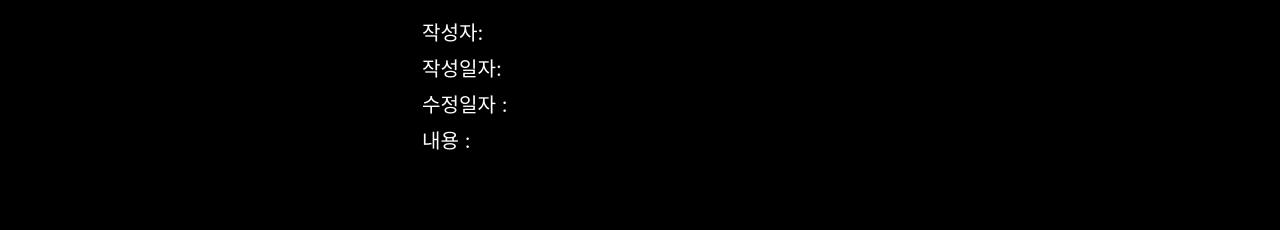
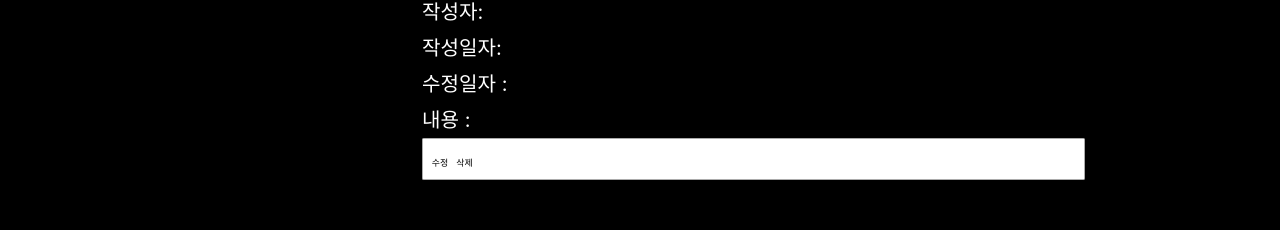
Before and after one commit to EVISION-EWHA/EVISION-website, a React (Create React App) app: page /board/1 in a window 1280 px wide. Shown: the part 325-555 px from the top of the page. Built offline with nearby package versions, Linux system fonts and the light colour scheme; no server answers.

Commit message:
수정필요

```diff
--- a/src/pages/voc/VocView.css
+++ b/src/pages/voc/VocView.css
@@ -1,4 +1,4 @@
-/* .voc-view-wrapper {
+.voc-view-wrapper {
     width: 30rem;
     margin: 0 auto;
     font-size: 20pt;
@@ -30,4 +30,16 @@
 .title {
     font-display: center;
     font-size: 20pt;
-} */
+}
+
+.revise_button{
+    margin-right: 10px;
+    padding: 3px 7px 3px 7px;
+    border-radius: 2px;
+    border : solid 1px #ababab;
+    cursor: pointer;
+    background-color: white;
+
+
+
+}
--- a/src/pages/voc/VocView.jsx
+++ b/src/pages/voc/VocView.jsx
@@ -34,18 +34,73 @@ const theme = createTheme({
 const [allData, setAllData] = React.useState({});
 useEffect(() => {
     axios
-      .get(`${API.Board}/` + contentId)
+      .get(`${API.Board}` + contentId)
       .then(function (response) {
         setAllData(response.data);
         console.log(allData);
     })
+    // axios
+    //   .post(`${API.Board}` , contentId)
+    //   .then(function (response) {
+    //     setAllData(response.data);
+    //     console.log(allData);
+    // })
+    // axios
+    //   .delete(`${API.Board}` , contentId)
+    //   .then(function (response) {
+    //     setAllData(response.data);
+    //     alert('게시물이 삭제되었습니다.')
+    // return window.location.href = '/board'
+
+    // })
     .catch(function (error) {
       console.log(error);
     });
 }, []);
+const onhandlePost = async (data) => {
+    const { content, writerId } = data;
+    const postData = { content, writerId };
+    postData.content = data.content;
+    postData.writerId = data.writerId;
+    try {
+      await axios
+        .delete(`${API.Board}`, postData)
+        .then((res) => {
+          console.log(res);
+          let submitBtn = document.getElementById("submit");
+          submitBtn.addEventListener("click", function (e) {
+            this.setAttribute("disabled", "true");
+            this.setAttribute("disabledElevation", "true");
+            this.setAttribute("disabledRipple", "true");
+          });
+          const status = res.data;
+          console.log(status);
+        });
+    } catch (err) {
+      console.log(err);
+    }
+  };
+useEffect(() => {
+    axios
+    .post(`${API.Board}` , contentId)
+    .then(function (response) {
+    setAllData(response.data);
+    console.log(allData);
+    })
+      .catch(function (error) {
+        console.log(error);
+      });
+  }, []);
 const data = allData ?? [];
 
 const userdata = data[contentId];
+
+const onClickRevise= () => {
+    console.log("click revise");
+  };
+  const onClickDelete= () => {
+    console.log("click delete");
+  };
 
 const hstyle = {
   //border: "10px solid white",
@@ -72,49 +127,15 @@ return (
         <br />
         내용 : {data.content}
         <br />
+        <div className='revise_button'>
+         <button type="submit" id="submit" onClick={onClickRevise}>수정</button>
+         <button type="submit" id="submit" onClick={onClickDelete}>삭제</button>
+        </div>
 
       </Box>
     </div>
   </ThemeProvider>
 );
 }
-//   const item =  (<>
-//     <h2 align="center">게시글 </h2>
-//     <div className="voc-view-wrapper">
-//         <div className="voc-view-row">
-//             <label>게시글 번호</label>
-//             <label>{ writer.id }</label>
-//         </div>
-//         <div className="voc-view-row">
-//             <label>제목</label>
-//             <label>{ writer.title }</label>
-//         </div>
-//         <div className="voc-view-row">
-//             <label>작성일</label>
-//             <label>{ writer.createDate }</label>
-//         </div>
-//         <div className="voc-view-row">
-//             <label>내용</label>
-//             <div>
-//                 {
-//                 writer.content
-//                 }
-//             </div>
-//         </div>
-//     </div></>)
-
-//     return item;
-// }
-
-// function VocView() {
-//   const{writerId} = useParams();
-//   const item = GetData(vocId);
-
-//   return (<>
-//     <div>
-//         {item}
-//     </div>
-//   </>);
-// }
 
 export default VocView;
```
Also changed, not shown: src/pages/voc/Voc.jsx (line endings or trailing spaces), src/pages/voc/VocQuestion.jsx (line endings or trailing spaces).
